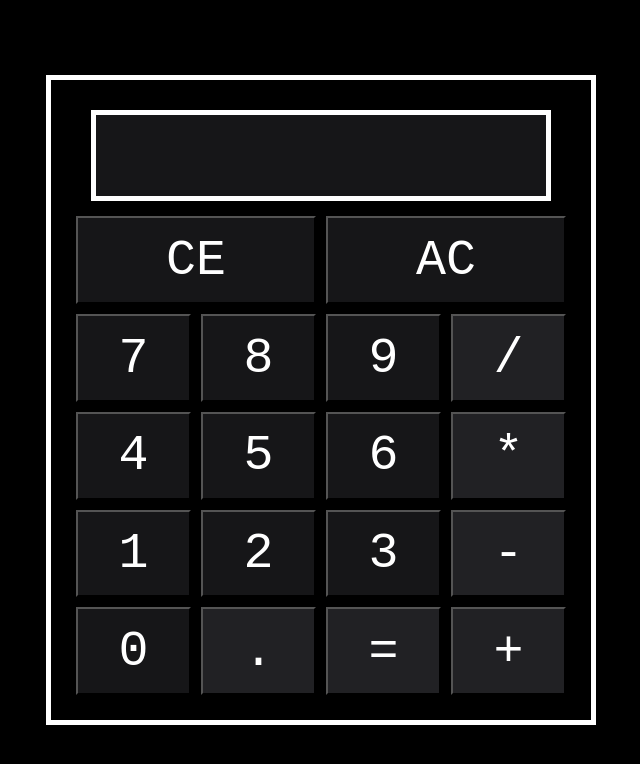
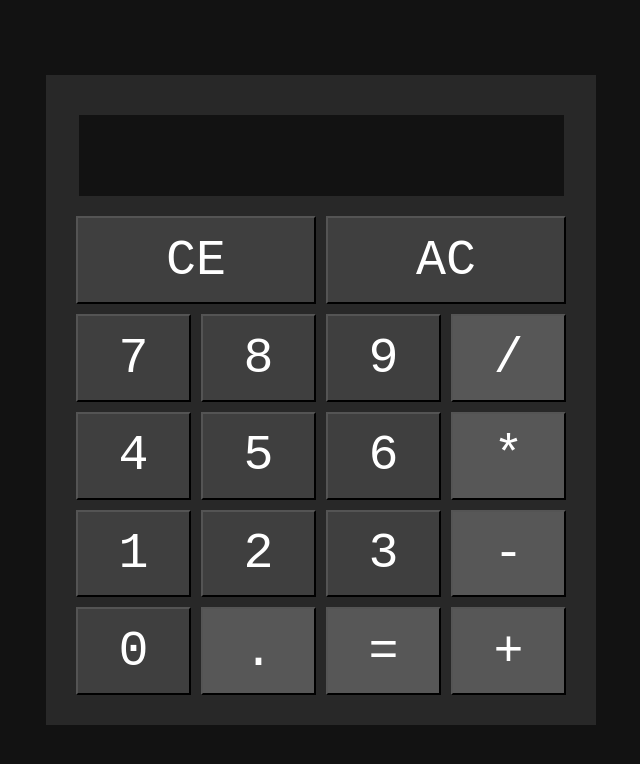
Before and after one commit to zaga001/calculator, a plain HTML site: page index.html in a window 1280 px wide. Shown: the whole page, without its empty margins (319-959 px from the left). Drawn offline with Linux system fonts and the light colour scheme.

Commit message:
Edit styling

```diff
--- a/style.css
+++ b/style.css
@@ -5,7 +5,7 @@
 
 body {
     margin: 0;
-    background-color: black;
+    background-color: #121212;
 }
 
 .container {
@@ -18,23 +18,24 @@ body {
 .calculator {
     height: 600px;
     width: 500px;
-    border: 5px solid white;
+    border: 5px solid #282828;
     display: flex;
     align-items: center;
     flex-direction: column;
     padding: 20px;
+    background-color: #282828;
 }
 
 .display {
     height: 100px;
-    width: 90%;
-    border: 5px solid white;
+    width: 97%;
+    border: 5px solid #282828;
     margin: 10px;
     font-size: 60px;
     display: flex;
     align-items: center;
     justify-content: right;
-    background-color: #161618;
+    background-color: #121212;
 }
 
 .buttons {
@@ -61,9 +62,9 @@ body {
 }
 
 #CE, #AC, .number {
-    background-color: #161618;
+    background-color: #3f3f3f;
 }
 
 .operator, #decimal, #equals {
-    background-color: #212124;
+    background-color: #575757;
 }
```
